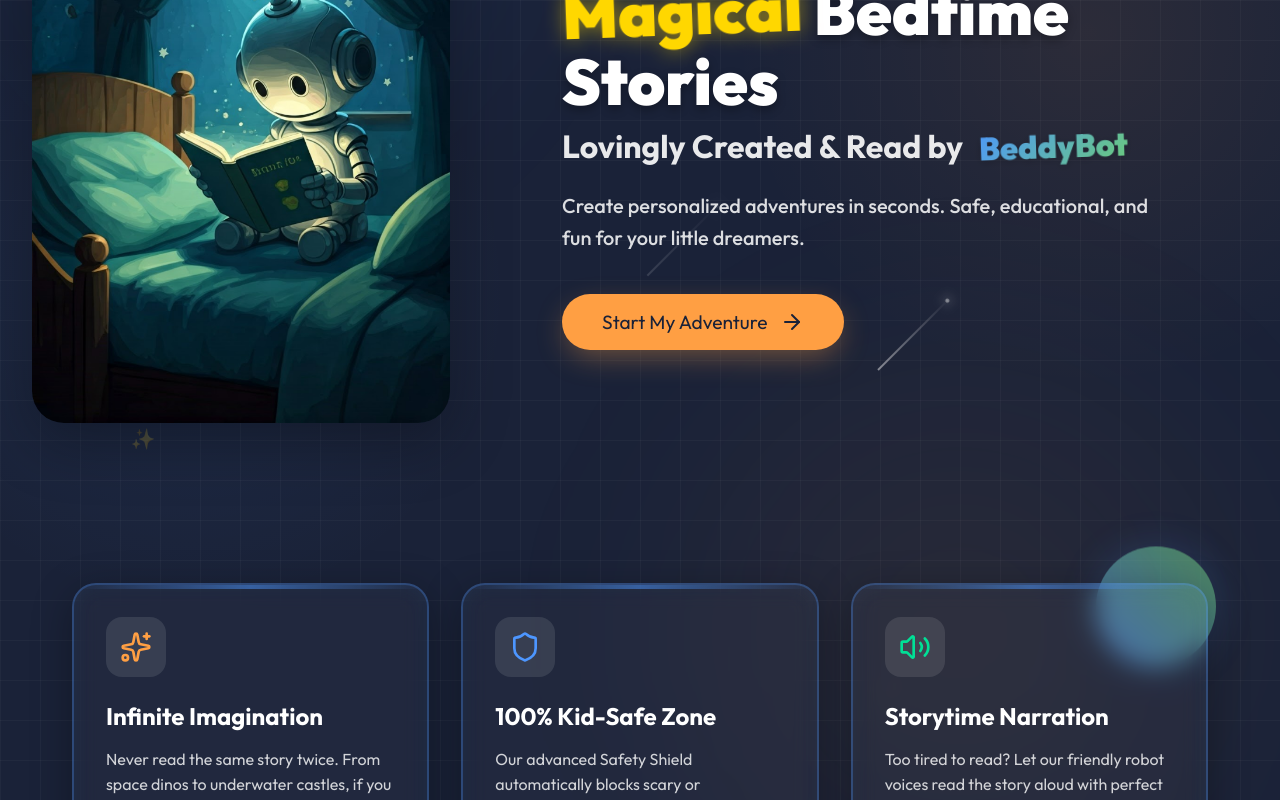
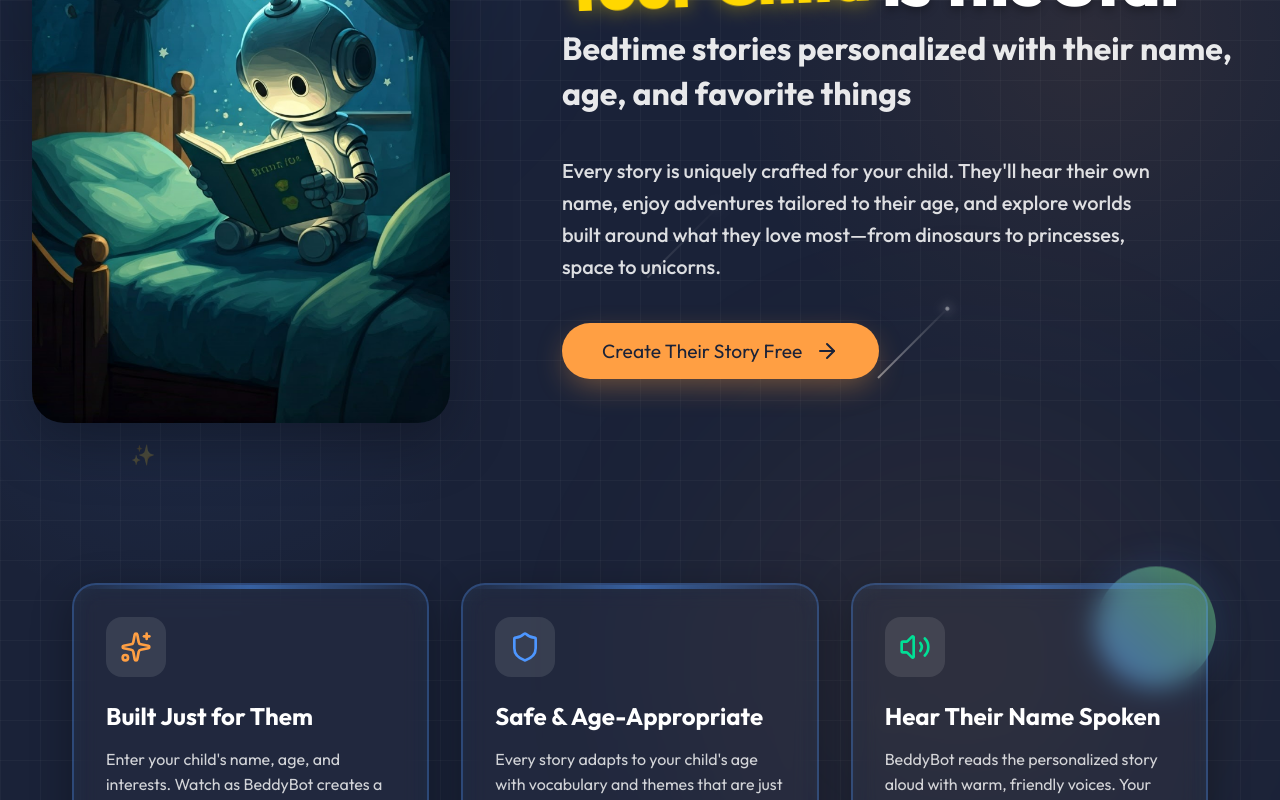
Before and after one commit to CoastalFogPro/BeddyBot, a Next.js app: page / in a window 1280 px wide. Shown: the part 360-1160 px from the top of the page. Built offline with nearby package versions, Linux system fonts and the light colour scheme.

Commit message:
BeddyBot v2.0 - Personalization-Focused Copy: Emphasize Name, Age, Interest Customization

```diff
--- a/src/app/page.tsx
+++ b/src/app/page.tsx
@@ -128,7 +128,7 @@
             boxShadow: '0 4px 20px rgba(0,0,0,0.2)'
           }}>
             <span style={{ width: '8px', height: '8px', background: 'var(--color-accent-green)', borderRadius: '50%', boxShadow: '0 0 10px var(--color-accent-green)', animation: 'pulse 2s infinite' }}></span>
-            System Online • v2.0
+            Personalized Stories • v2.0
           </div>
 
           {/* Main Heading */}
@@ -140,29 +140,17 @@
               marginBottom: '0.5rem',
               textShadow: '0 4px 10px rgba(0,0,0,0.3)'
             }}>
-              <span className="animate-wiggle" style={{ color: '#FFD700', textShadow: '0 0 20px rgba(255, 215, 0, 0.5)' }}>Magical</span> Bedtime Stories
+              <span className="animate-wiggle" style={{ color: '#FFD700', textShadow: '0 0 20px rgba(255, 215, 0, 0.5)' }}>Your Child</span> is the Star
             </h1>
 
             <h2 style={{
               fontSize: 'clamp(1.5rem, 2.5vw, 2rem)',
               fontWeight: '700',
               color: 'rgba(255,255,255,0.9)',
-              display: 'flex',
-              alignItems: 'center',
-              gap: '0.5rem',
-              flexWrap: 'wrap'
+              lineHeight: '1.4',
+              marginBottom: '1rem'
             }}>
-              Lovingly Created & Read by
-              <span style={{
-                background: 'linear-gradient(135deg, #4D96FF 0%, #6BCB77 100%)',
-                WebkitBackgroundClip: 'text',
-                WebkitTextFillColor: 'transparent',
-                fontWeight: '900',
-                filter: 'drop-shadow(0 2px 4px rgba(0,0,0,0.2))',
-                display: 'inline-block',
-                transform: 'rotate(-2deg)',
-                padding: '0 0.5rem'
-              }}>BeddyBot</span>
+              Bedtime stories personalized with their name, age, and favorite things
             </h2>
           </div>
 
@@ -174,13 +162,13 @@
             fontWeight: '500',
             marginBottom: '1rem'
           }}>
-            Create personalized adventures in seconds. Safe, educational, and fun for your little dreamers.
+            Every story is uniquely crafted for your child. They'll hear their own name, enjoy adventures tailored to their age, and explore worlds built around what they love most—from dinosaurs to princesses, space to unicorns.
           </p>
 
           {/* CTA Buttons */}
           <div style={{ display: 'flex', gap: '1.5rem', flexWrap: 'wrap' }}>
             <Link href="/signup" className="btn-primary" style={{ padding: '1rem 2.5rem', fontSize: '1.2rem', display: 'flex', gap: '0.8rem', alignItems: 'center', boxShadow: '0 10px 30px -5px rgba(255, 159, 67, 0.4)', borderRadius: '50px' }}>
-              Start My Adventure <ArrowRight size={24} />
+              Create Their Story Free <ArrowRight size={24} />
             </Link>
           </div>
         </div>
@@ -201,18 +189,18 @@
       }}>
         <FeatureCard
           icon={<Sparkles size={32} color="#ff9f43" />}
-          title="Infinite Imagination"
-          desc="Never read the same story twice. From space dinos to underwater castles, if you can dream it, BeddyBot can write it."
+          title="Built Just for Them"
+          desc="Enter your child's name, age, and interests. Watch as BeddyBot creates a one-of-a-kind adventure where they're the hero, perfectly tailored to their imagination."
         />
         <FeatureCard
           icon={<Shield size={32} color="#4D96FF" />}
-          title="100% Kid-Safe Zone"
-          desc="Our advanced Safety Shield automatically blocks scary or inappropriate topics, keeping bedtime peaceful and worry-free."
+          title="Safe & Age-Appropriate"
+          desc="Every story adapts to your child's age with vocabulary and themes that are just right. Our Safety Shield ensures content is always gentle and worry-free."
         />
         <FeatureCard
           icon={<Volume2 size={32} color="#00E096" />}
-          title="Storytime Narration"
-          desc="Too tired to read? Let our friendly robot voices read the story aloud with perfect pacing and warmth."
+          title="Hear Their Name Spoken"
+          desc="BeddyBot reads the personalized story aloud with warm, friendly voices. Your child will light up hearing their own name in the adventure."
         />
       </section>
     </main>
```
